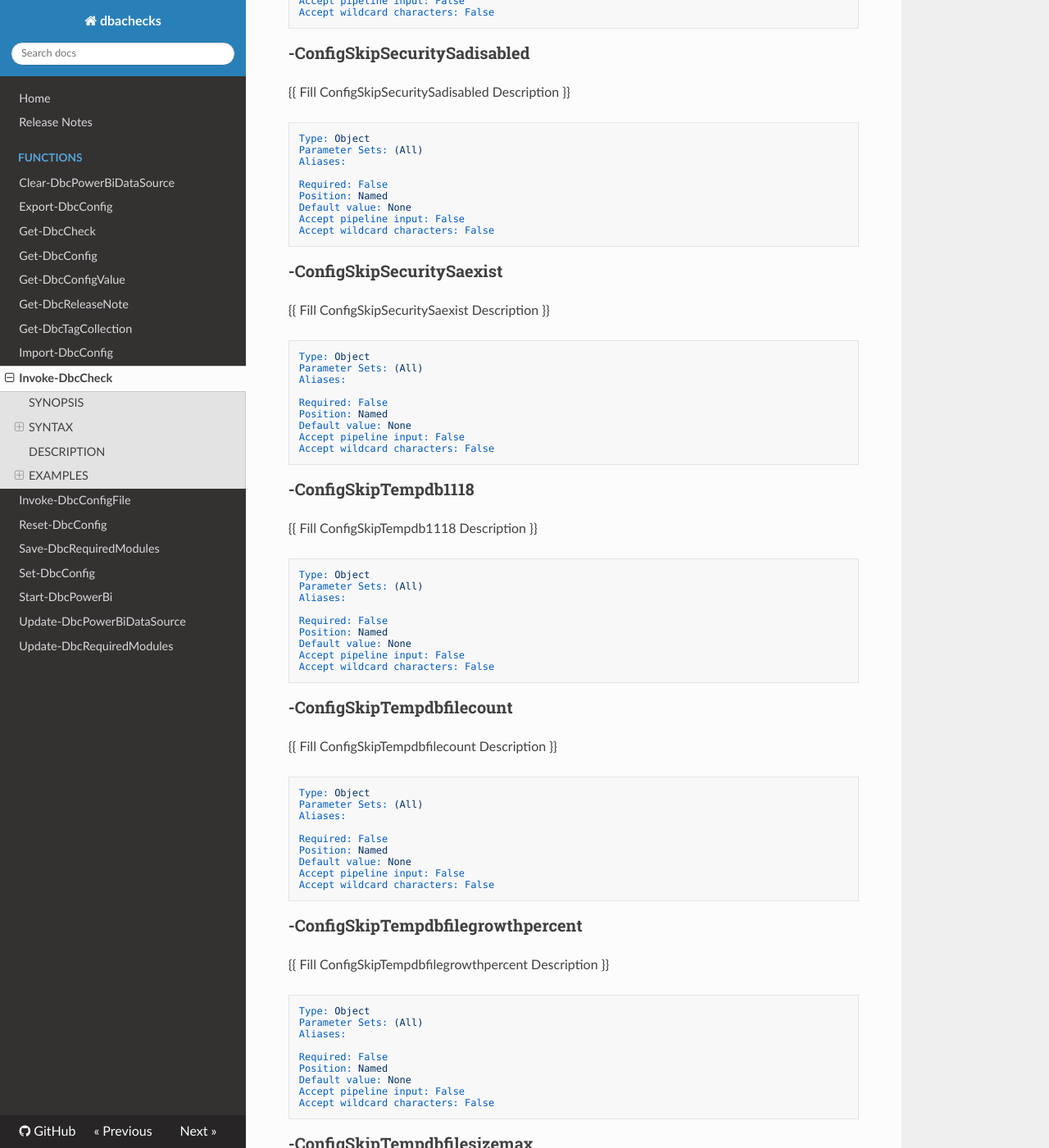
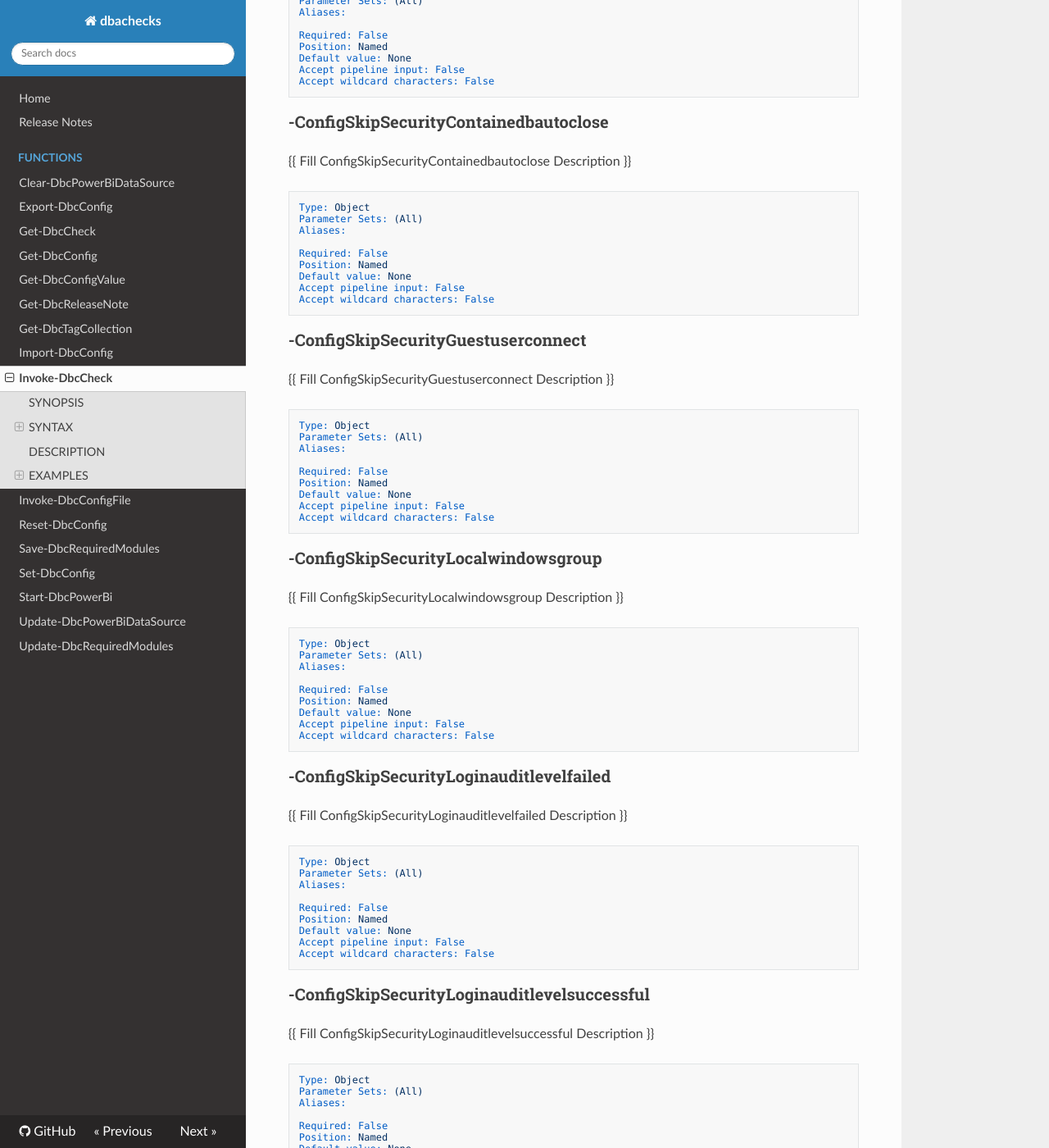
Before and after one commit to dataplat/dbachecks, an MkDocs documentation site: the page built from docs/functions/Invoke-DbcCheck.md, in a window 1280 px wide and 1400 px high, scrolled down 60087 px. Shown: the whole window at 82% size. Built offline with MkDocs 1.6.1, drawn with Linux system fonts in a browser that asks for light colours; nearby versions of some CDN libraries; old or Windows-style settings are respelled for this version of MkDocs; some of the changed text lies outside the part shown.

Commit message:
Updated Version Number and docs from master ***NO_CI***

````diff
--- a/docs/functions/Invoke-DbcCheck.md
+++ b/docs/functions/Invoke-DbcCheck.md
@@ -102,7 +102,10 @@ Invoke-DbcCheck [-Script <Object[]>] [-TestName <String[]>] [-EnableExit] [[-Che
  [-ConfigSkipInstanceOleautomationproceduresdisabled <Object>]
  [-ConfigSkipInstanceRemoteaccessdisabled <Object>]
  [-ConfigSkipInstanceScanforstartupproceduresdisabled <Object>] [-ConfigSkipLogfilecounttest <Object>]
- [-ConfigSkipLogshiptesting <Object>] [-ConfigSkipSecurityContainedbautoclose <Object>]
+ [-ConfigSkipLogshiptesting <Object>] [-ConfigSkipSecurityBuiltinadmin <Object>]
+ [-ConfigSkipSecurityContainedbautoclose <Object>] [-ConfigSkipSecurityGuestuserconnect <Object>]
+ [-ConfigSkipSecurityLocalwindowsgroup <Object>] [-ConfigSkipSecurityLoginauditlevelfailed <Object>]
+ [-ConfigSkipSecurityLoginauditlevelsuccessful <Object>] [-ConfigSkipSecurityPublicrolepermission <Object>]
  [-ConfigSkipSecuritySadisabled <Object>] [-ConfigSkipSecuritySaexist <Object>]
  [-ConfigSkipTempdb1118 <Object>] [-ConfigSkipTempdbfilecount <Object>]
  [-ConfigSkipTempdbfilegrowthpercent <Object>] [-ConfigSkipTempdbfilesizemax <Object>]
@@ -206,7 +209,10 @@ Invoke-DbcCheck [-Script <Object[]>] [-TestName <String[]>] [-EnableExit] [[-Che
  [-ConfigSkipInstanceOleautomationproceduresdisabled <Object>]
  [-ConfigSkipInstanceRemoteaccessdisabled <Object>]
  [-ConfigSkipInstanceScanforstartupproceduresdisabled <Object>] [-ConfigSkipLogfilecounttest <Object>]
- [-ConfigSkipLogshiptesting <Object>] [-ConfigSkipSecurityContainedbautoclose <Object>]
+ [-ConfigSkipLogshiptesting <Object>] [-ConfigSkipSecurityBuiltinadmin <Object>]
+ [-ConfigSkipSecurityContainedbautoclose <Object>] [-ConfigSkipSecurityGuestuserconnect <Object>]
+ [-ConfigSkipSecurityLocalwindowsgroup <Object>] [-ConfigSkipSecurityLoginauditlevelfailed <Object>]
+ [-ConfigSkipSecurityLoginauditlevelsuccessful <Object>] [-ConfigSkipSecurityPublicrolepermission <Object>]
  [-ConfigSkipSecuritySadisabled <Object>] [-ConfigSkipSecuritySaexist <Object>]
  [-ConfigSkipTempdb1118 <Object>] [-ConfigSkipTempdbfilecount <Object>]
  [-ConfigSkipTempdbfilegrowthpercent <Object>] [-ConfigSkipTempdbfilesizemax <Object>]
@@ -3376,6 +3382,21 @@ Accept pipeline input: False
 Accept wildcard characters: False
 ```
 
+### -ConfigSkipSecurityBuiltinadmin
+{{ Fill ConfigSkipSecurityBuiltinadmin Description }}
+
+```yaml
+Type: Object
+Parameter Sets: (All)
+Aliases:
+
+Required: False
+Position: Named
+Default value: None
+Accept pipeline input: False
+Accept wildcard characters: False
+```
+
 ### -ConfigSkipSecurityContainedbautoclose
 {{ Fill ConfigSkipSecurityContainedbautoclose Description }}
 
@@ -3391,6 +3412,81 @@ Accept pipeline input: False
 Accept wildcard characters: False
 ```
 
+### -ConfigSkipSecurityGuestuserconnect
+{{ Fill ConfigSkipSecurityGuestuserconnect Description }}
+
+```yaml
+Type: Object
+Parameter Sets: (All)
+Aliases:
+
+Required: False
+Position: Named
+Default value: None
+Accept pipeline input: False
+Accept wildcard characters: False
+```
+
+### -ConfigSkipSecurityLocalwindowsgroup
+{{ Fill ConfigSkipSecurityLocalwindowsgroup Description }}
+
+```yaml
+Type: Object
+Parameter Sets: (All)
+Aliases:
+
+Required: False
+Position: Named
+Default value: None
+Accept pipeline input: False
+Accept wildcard characters: False
+```
+
+### -ConfigSkipSecurityLoginauditlevelfailed
+{{ Fill ConfigSkipSecurityLoginauditlevelfailed Description }}
+
+```yaml
+Type: Object
+Parameter Sets: (All)
+Aliases:
+
+Required: False
+Position: Named
+Default value: None
+Accept pipeline input: False
+Accept wildcard characters: False
+```
+
+### -ConfigSkipSecurityLoginauditlevelsuccessful
+{{ Fill ConfigSkipSecurityLoginauditlevelsuccessful Description }}
+
+```yaml
+Type: Object
+Parameter Sets: (All)
+Aliases:
+
+Required: False
+Position: Named
+Default value: None
+Accept pipeline input: False
+Accept wildcard characters: False
+```
+
+### -ConfigSkipSecurityPublicrolepermission
+{{ Fill ConfigSkipSecurityPublicrolepermission Description }}
+
+```yaml
+Type: Object
+Parameter Sets: (All)
+Aliases:
+
+Required: False
+Position: Named
+Default value: None
+Accept pipeline input: False
+Accept wildcard characters: False
+```
+
 ### -ConfigSkipSecuritySadisabled
 {{ Fill ConfigSkipSecuritySadisabled Description }}
 
````
Also changed, not shown: docs/RELEASE.md (+14 -2 lines), docs/functions/Get-DbcCheck.md (+19 -3 lines).
